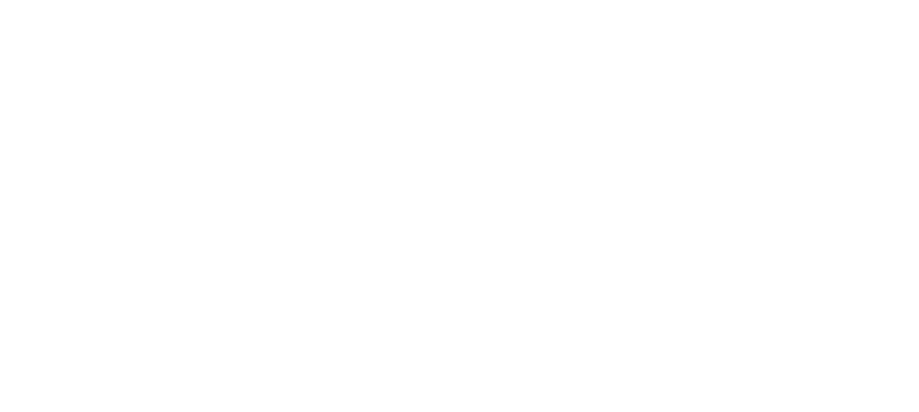
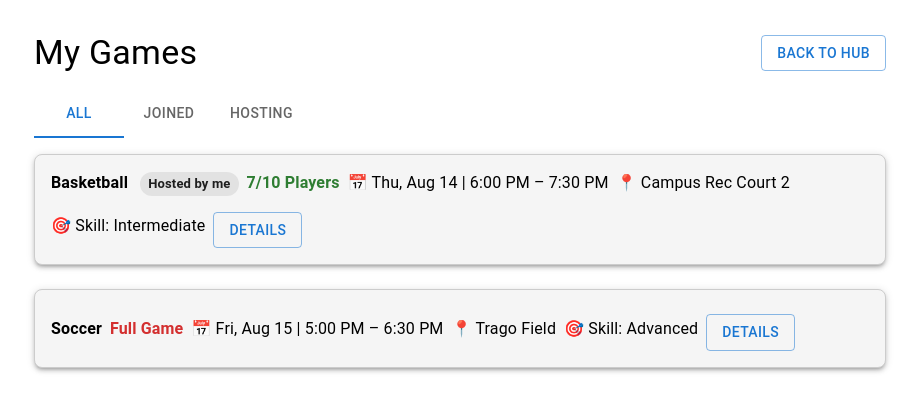
Before and after one commit to Gianpierr/PickUp, a React (Create React App) app in the folder pickup_frontend/: page /mygames in a window 1280 px wide. Before the commit this address had no page. Shown: the top 412 px of the page, without its empty margins (180-1099 px from the left). Built offline with nearby package versions, Linux system fonts and the light colour scheme.

Commit message:
Basic UI for MyGames

```diff
--- a/pickup_frontend/src/App.js
+++ b/pickup_frontend/src/App.js
@@ -7,6 +7,7 @@
 import CreateGame from './pages/CreateGame';
 import Report from './pages/Report';
 import GameHub from './pages/GameHub';
+import MyGames from './pages/MyGames';
 import './styles/App.css';
 
 /**
@@ -64,6 +65,13 @@
           element={<GameHub />}
           // TODO: Fetch list of available games from backend
         />
+
+        {/* Route for accessing the players created games */}
+        <Route
+          path="/mygames"
+          element={<MyGames />}
+          //TODO: Fetch list of games from backend
+        />
       </Routes>
     </Router>
   );
--- a/pickup_frontend/src/pages/GameHub.jsx
+++ b/pickup_frontend/src/pages/GameHub.jsx
@@ -170,7 +170,7 @@
           >
             <List>
               <ListItem disablePadding>
-                <ListItemButton>
+                <ListItemButton onClick={() => navigate("/mygames")}>
                   <ListItemText primary="My Games" />
                 </ListItemButton>
               </ListItem>
--- /dev/null
+++ b/pickup_frontend/src/pages/MyGames.jsx
@@ -0,0 +1,182 @@
+// src/pages/MyGames.jsx
+/**
+ * MyGames.jsx
+ *
+ * Displays games that the user has either joined or is hosting.
+ * This is a UI-only version using demo data
+ */
+
+import React, { useMemo, useState } from "react";
+import { useNavigate } from "react-router-dom";
+import {
+  Container,
+  Box,
+  Typography,
+  Grid,
+  Button,
+  Tabs,
+  Tab,
+  Chip,
+} from "@mui/material";
+
+// ----- DEMO DATA (replace later with backend API results) -----
+const ME = { id: 1, username: "mauricio" }; // current logged-in user
+
+const demoGames = [
+  {
+    id: 101,
+    sport: "Basketball",
+    date: "Thu, Aug 14",
+    time: "6:00 PM – 7:30 PM",
+    location: "Campus Rec Court 2",
+    currentPlayers: 7,
+    maxPlayers: 10,
+    skill: "Intermediate",
+    host: { id: 1, username: "mauricio" }, // hosted by me
+  },
+  {
+    id: 102,
+    sport: "Soccer",
+    date: "Fri, Aug 15",
+    time: "5:00 PM – 6:30 PM",
+    location: "Trago Field",
+    currentPlayers: 10,
+    maxPlayers: 10,
+    skill: "Advanced",
+    host: { id: 3, username: "alex" },
+    isJoined: true, // joined by me
+  },
+  {
+    id: 103,
+    sport: "Volleyball",
+    date: "Sat, Aug 16",
+    time: "2:00 PM – 3:30 PM",
+    location: "Woods Park",
+    currentPlayers: 2,
+    maxPlayers: 8,
+    skill: "Beginner",
+    host: { id: 4, username: "sydney" },
+  },
+];
+
+// Utility: check if current user is hosting the game
+const isHostedByMe = (g) => g.host?.id === ME.id || g.host?.username === ME.username;
+
+// Utility: check if current user has joined the game
+const isJoinedByMe = (g) => !!g.isJoined || isHostedByMe(g);
+
+export default function MyGames() {
+  const navigate = useNavigate();
+
+  // Tab state: 0 = All, 1 = Joined, 2 = Hosting
+  const [tab, setTab] = useState(0);
+
+  // Filtered game lists
+  const hosting = useMemo(() => demoGames.filter(isHostedByMe), []);
+  const joined = useMemo(() => demoGames.filter(isJoinedByMe), []);
+  const all = useMemo(() => {
+    // Merge joined + hosting without duplicates
+    const map = new Map();
+    [...joined, ...hosting].forEach((g) => map.set(g.id, g));
+    return Array.from(map.values());
+  }, [joined, hosting]);
+
+  // Tab labels and data lists
+  const lists = [all, joined, hosting];
+  const labels = ["All", "Joined", "Hosting"];
+  const current = lists[tab];
+
+  // Component: Single game card
+  const Card = ({ g }) => {
+    const full = (g.currentPlayers ?? 0) >= (g.maxPlayers ?? 10);
+    const hostedByMe = isHostedByMe(g);
+
+    return (
+      <Box
+        sx={{
+          backgroundColor: "#f5f5f5",
+          borderRadius: 2,
+          p: 2,
+          mb: 3,
+          boxShadow: 3,
+          border: "1px solid #ccc",
+        }}
+      >
+        <Grid container spacing={1} alignItems="center">
+          {/* Sport name + Hosted by me badge */}
+          <Grid item xs={8}>
+            <Typography fontWeight="bold">
+              {g.sport || "Unknown Sport"}{" "}
+              {hostedByMe && <Chip size="small" label="Hosted by me" sx={{ ml: 1 }} />}
+            </Typography>
+          </Grid>
+
+          {/* Player count */}
+          <Grid item xs={4} textAlign="right">
+            <Typography color={full ? "error" : "success.main"} fontWeight="bold">
+              {full
+                ? "Full Game"
+                : `${g.currentPlayers ?? 0}/${g.maxPlayers ?? 10} Players`}
+            </Typography>
+          </Grid>
+
+          {/* Game details */}
+          <Grid item xs={12}>
+            <Typography>📅 {g.date ?? "TBD"} | {g.time ?? "TBD"}</Typography>
+          </Grid>
+          <Grid item xs={12}>
+            <Typography>📍 {g.location ?? "TBD"}</Typography>
+          </Grid>
+          <Grid item xs={12}>
+            <Typography>🎯 Skill: {g.skill ?? "N/A"}</Typography>
+          </Grid>
+
+          {/* Details button */}
+          <Grid item xs={12} mt={1} textAlign="center">
+            <Button variant="outlined" onClick={() => alert(JSON.stringify(g, null, 2))}>
+              Details
+            </Button>
+          </Grid>
+        </Grid>
+      </Box>
+    );
+  };
+
+  return (
+    <Container maxWidth="md" sx={{ mt: 4, maxHeight: "80vh", overflowY: "auto" }}>
+      {/* Page header */}
+      <Box display="flex" justifyContent="space-between" alignItems="center" mb={2}>
+        <Typography variant="h4">My Games</Typography>
+        <Button variant="outlined" onClick={() => navigate("/gamehub")}>
+          Back to Hub
+        </Button>
+      </Box>
+
+      {/* Tabs for All / Joined / Hosting */}
+      <Tabs value={tab} onChange={(_, v) => setTab(v)} sx={{ mb: 2 }}>
+        {labels.map((lbl) => (
+          <Tab key={lbl} label={lbl} />
+        ))}
+      </Tabs>
+
+      {/* No games state */}
+      {current.length === 0 ? (
+        <Box textAlign="center" mt={6}>
+          <Typography sx={{ mb: 2 }}>
+            {tab === 1
+              ? "You haven’t joined any games yet."
+              : tab === 2
+              ? "You aren’t hosting any games."
+              : "No games yet."}
+          </Typography>
+          <Button variant="contained" onClick={() => navigate("/gamehub")}>
+            Find or Create a Game
+          </Button>
+        </Box>
+      ) : (
+        // Render game cards
+        current.map((g) => <Card key={g.id} g={g} />)
+      )}
+    </Container>
+  );
+}
```
